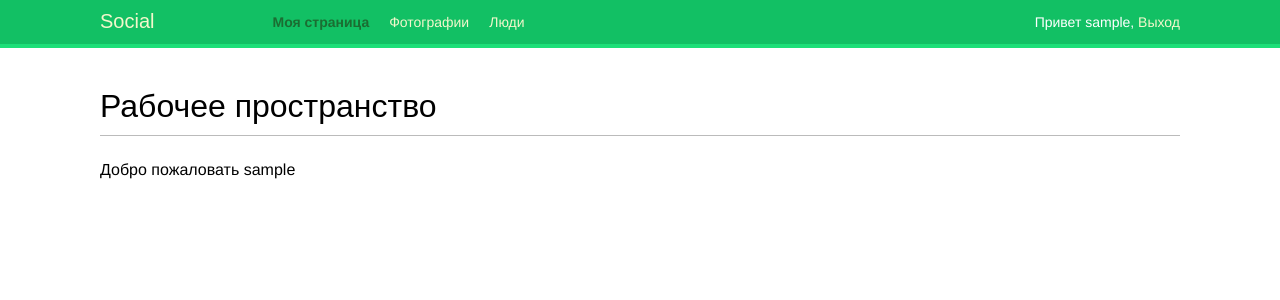
After one commit to Palms455/Django_social, a Django app: page /account/ in a window 1280 px wide. The commit adds this page. Shown: the top 300 px of the page. Run offline with Django 3.2, Linux system fonts and the light colour scheme; the visitor is signed in with stand-in values (Sample User, id 1); some web fonts are replaced.

Commit message:
Вход и выход стандартными средствами Django

```diff
--- a/Django_social/settings.py
+++ b/Django_social/settings.py
@@ -28,6 +28,9 @@ SECRET_KEY = 'l+!+#==j+-uz4)@@2640jv2t^qj4p+q2w-l9fp3zoj^xdv!-3%'
 
 ALLOWED_HOSTS = []
 
+LOGIN_REDIRECT_URL = 'dashboard'
+LOGIN_URL = 'login'
+LOGOUT_URL = 'logout'
 
 # Application definition
 
--- /dev/null
+++ b/account/templates/account/dashboard.html
@@ -0,0 +1,6 @@
+{% extends "base.html" %}
+{% block title %}Dashboard{% endblock %}
+{% block content %}
+<h1>Рабочее пространство</h1>
+ <p>Добро пожаловать {{request.user.username}}</p>
+{% endblock %}
--- a/account/templates/base.html
+++ b/account/templates/base.html
@@ -8,6 +8,27 @@
  <body>
  <div id="header">
  <span class="logo">Social</span>
+   {% if request.user.is_authenticated %}
+ <ul class="menu">
+ <li {% if section == "dashboard" %} class="selected"{% endif %}>
+ <a href="{% url "dashboard" %}">Моя страница</a>
+ </li>
+ <li {% if section == "images" %}class="selected"{% endif %}>
+ <a href="#">Фотографии</a>
+ </li>
+ <li {% if section == "people" %}class="selected"{% endif %}>
+ <a href="#">Люди</a>
+ </li>
+ </ul>
+ {% endif %}
+ <span class="user">
+  {% if request.user.is_authenticated %}
+ Привет {{ request.user.username }},
+ <a href="{% url "logout" %}">Выход</a>
+ {% else %}
+ <a href="{% url "login" %}">Войти</a>
+ {% endif %}
+ </span>
  </div>
  <div id="content">
  {% block content %}{% endblock %}
--- a/account/urls.py
+++ b/account/urls.py
@@ -1,6 +1,10 @@
 from django.urls import path
 from . import views
+from django.contrib.auth.views import LoginView, LogoutView
 
 urlpatterns = [
-    path('login/', views.user_login, name='login'),
+    #path('login/', views.user_login, name='login'),
+    path('login/', LoginView.as_view(), name='login'),
+    path('logout/', LogoutView.as_view(), name='logout'),
+    path('', views.dashboard, name='dashboard')
 ]
--- a/account/views.py
+++ b/account/views.py
@@ -1,7 +1,19 @@
 from django.http import HttpResponse
 from django.shortcuts import render
 from django.contrib.auth import authenticate, login
-from  .forms import LoginForm
+from .forms import LoginForm
+from django.contrib.auth.decorators import login_required
+
+"""
+LoginView - обрабочик входа
+LogoutView - выход поль из под уч записи
+PasswordChangeView - обраб формы смены пароля
+PasswordChangeDoneView - обработчик на который будет перенаправлен п. после смены пароля
+PasswordResetView - восстановл пароля
+PasswordResetDoneView - перенаправл после смены пароля
+PasswordResetConfirmView - указ новый пароль
+PasswordResetCompView - сообщение об успешной смене пароля
+"""
 
 def user_login(request):
     if request.method == 'POST':
@@ -22,3 +34,7 @@ def user_login(request):
     else:
         form = LoginForm()
     return render(request, 'account/login.html', {'form': form})
+
+@login_required
+def dashboard(request):
+    return render(request, 'account/dashboard.html', {'section': 'dashboard'})
```
Also changed, not shown: account/templates/registration/logged_out.html (added, +8 -0 lines), account/templates/registration/login.html (added, +18 -0 lines).
